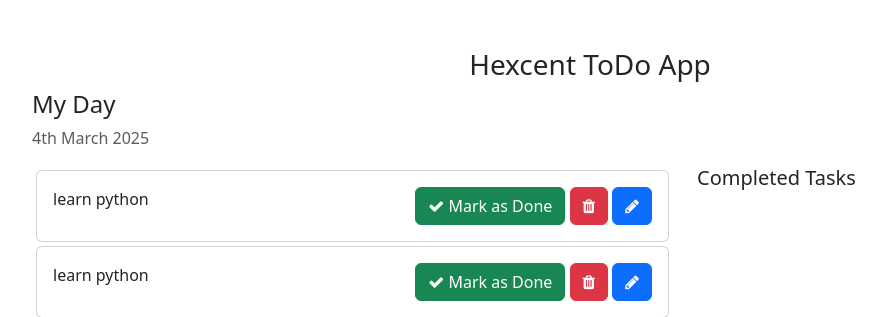
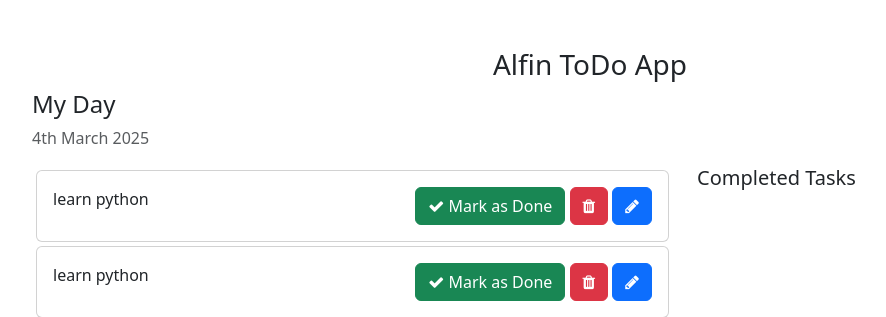
Before and after one commit to alfinroy05/TODO-APP, a Django app: page / in a window 1280 px wide. Shown: the top 317 px of the page, without its empty margins (50-936 px from the left). Run offline with Django 5.2, Linux system fonts and the light colour scheme; data comes from the database, SQL or seed files in the repository.

Commit message:
requirements

```diff
--- a/template/home.html
+++ b/template/home.html
@@ -20,7 +20,7 @@
 </head>
 <body>
     <div class="container">
-        <h3 class="pt-5 text-center">Hexcent ToDo App</h3>
+        <h3 class="pt-5 text-center">Alfin ToDo App</h3>
         <div class="row">
             <h4>My Day</h4>
             <p class="text-muted">{% now "jS F Y" %}</p>
```
